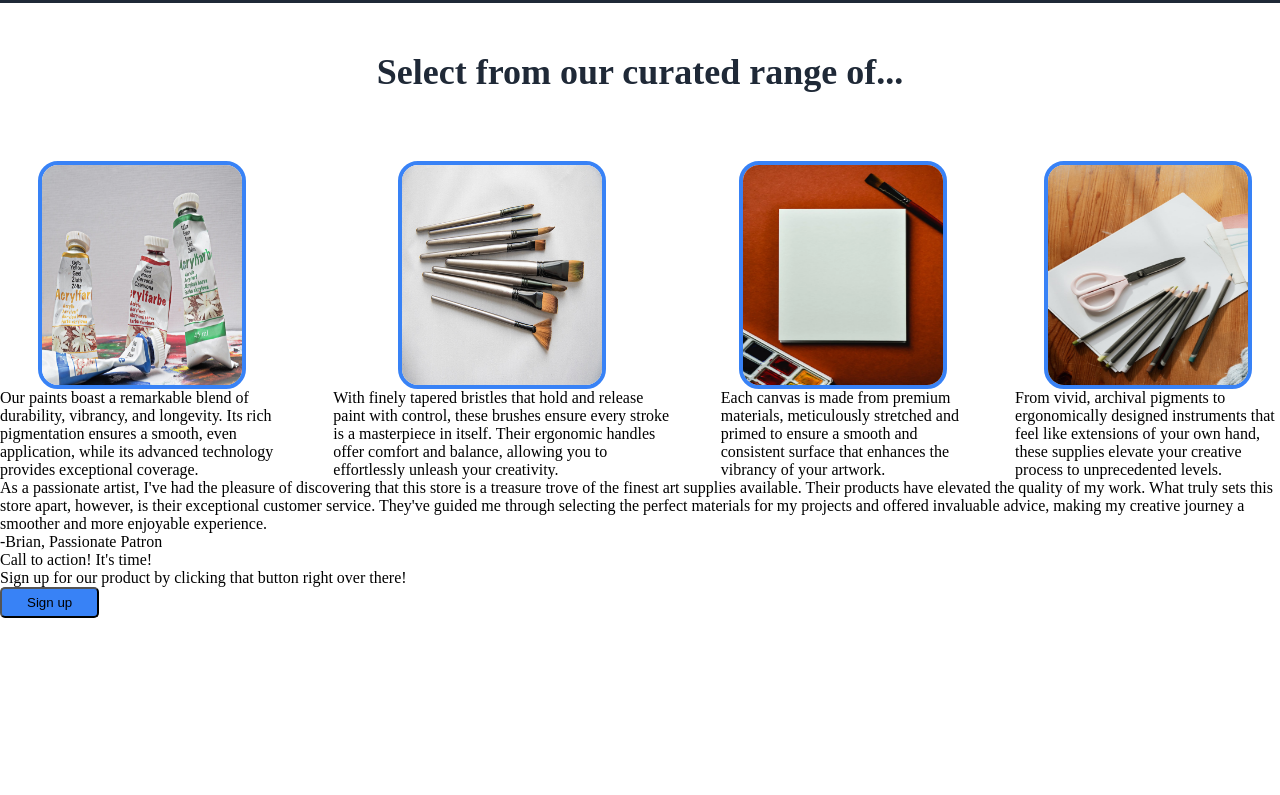
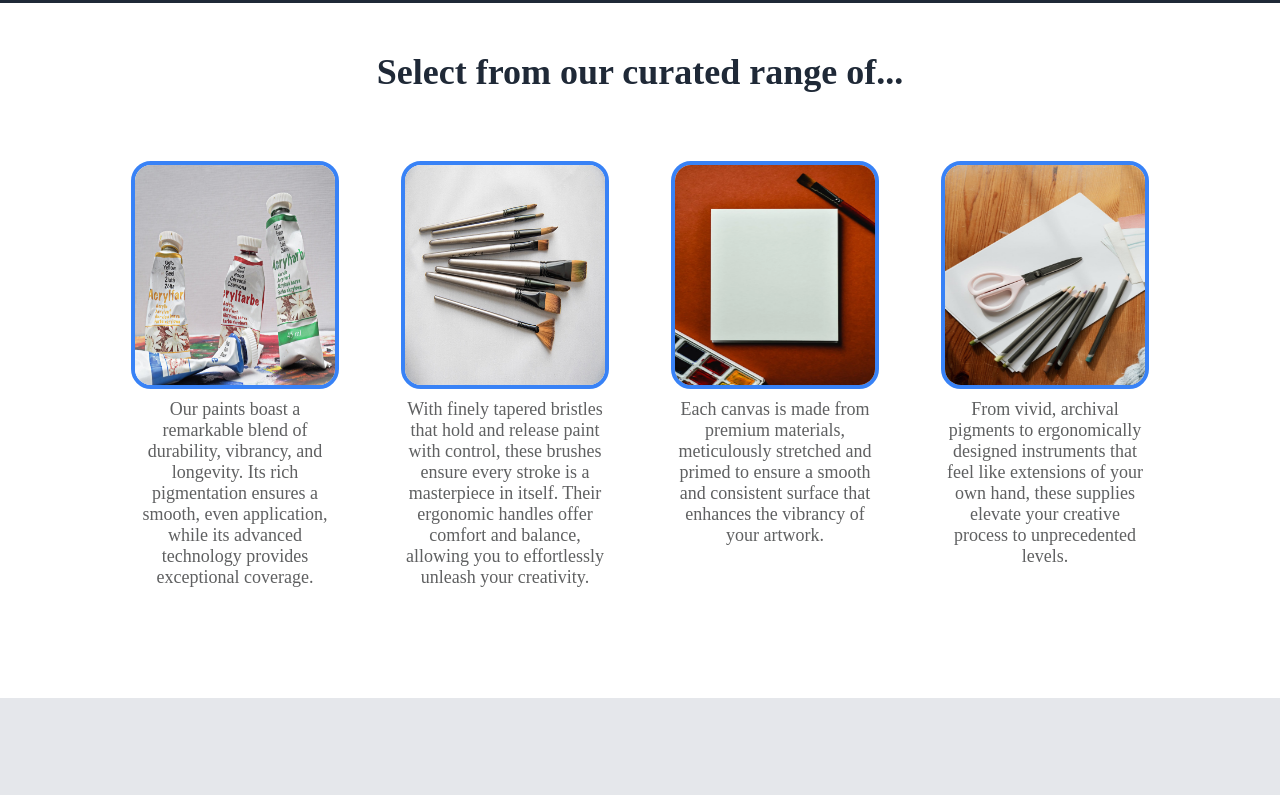
Before and after one commit to giabui/landing-page, a plain HTML site: page index.html in a window 1280 px wide. Shown: the part 691-1486 px from the top of the page. Before the commit the page ends 1309 px from the top, so only its background shows below. Drawn offline with Linux system fonts and the light colour scheme.

Commit message:
style: Add style to third container quote

```diff
--- a/style.css
+++ b/style.css
@@ -125,13 +125,16 @@ button{
     flex-direction: column;
     align-items: center;
     justify-content: center;
+    text-align: center;
+
 }
 
 .info-img > img{
     width: 200px;
     height: 220px;
     border: 4px solid #3882F6;
-    border-radius: 20px
+    border-radius: 20px;
+
 }
 
 .info-title{
@@ -139,3 +142,32 @@ button{
     font-weight: bolder;
     color: #1F2937;
 }
+
+.img-text{
+    max-width: 200px;
+    font-size: 18px;
+    color: #5f6061;
+    margin: 10px;
+}
+
+.third-container{
+    background-color: #E5E7EB;
+    padding: 100px;
+    margin: 100px 0;
+    display: flex;
+    flex-direction: column;
+}
+
+.quote{
+    font-size: 36px;
+    font-style: italic;
+    color: #1F2937;
+}
+
+.quote-author{
+    font-size: 25px;
+    font-weight: bold;
+    color: #1F2937;
+    align-self: flex-end;
+
+}
```
